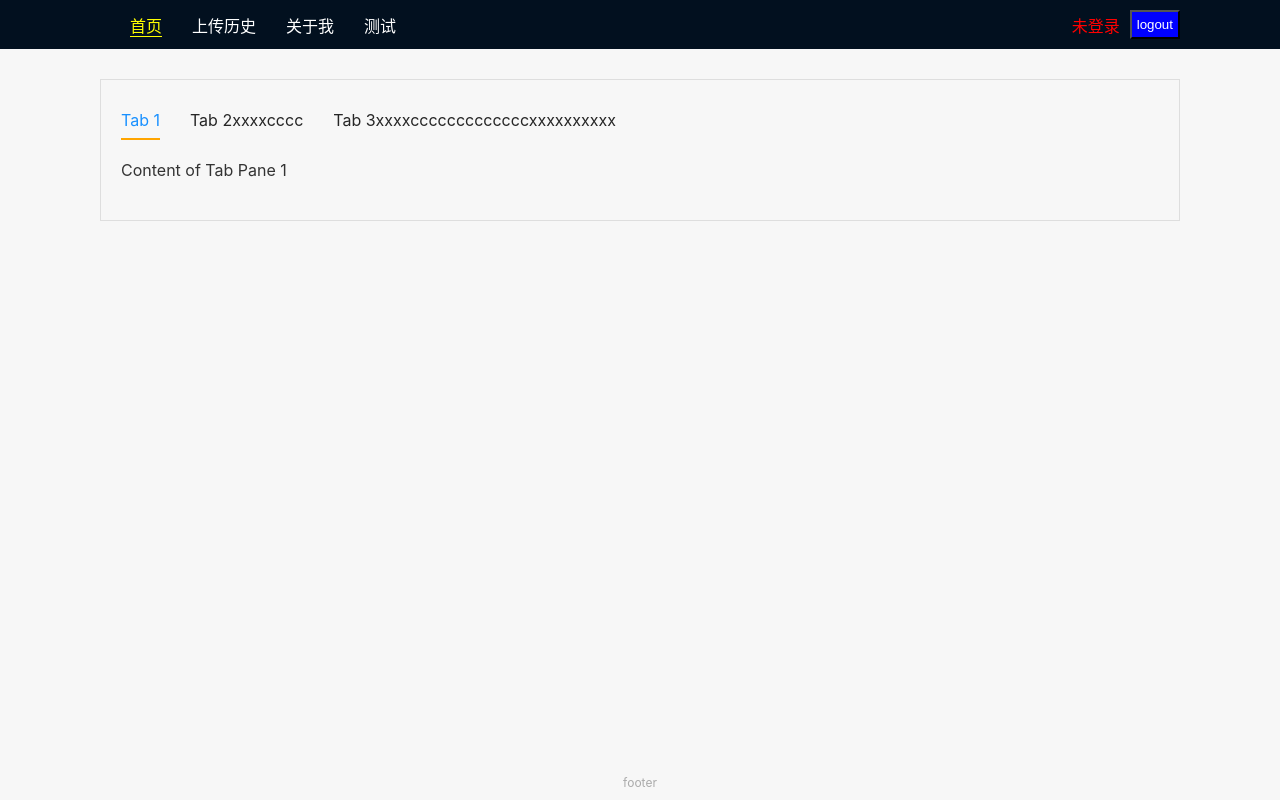
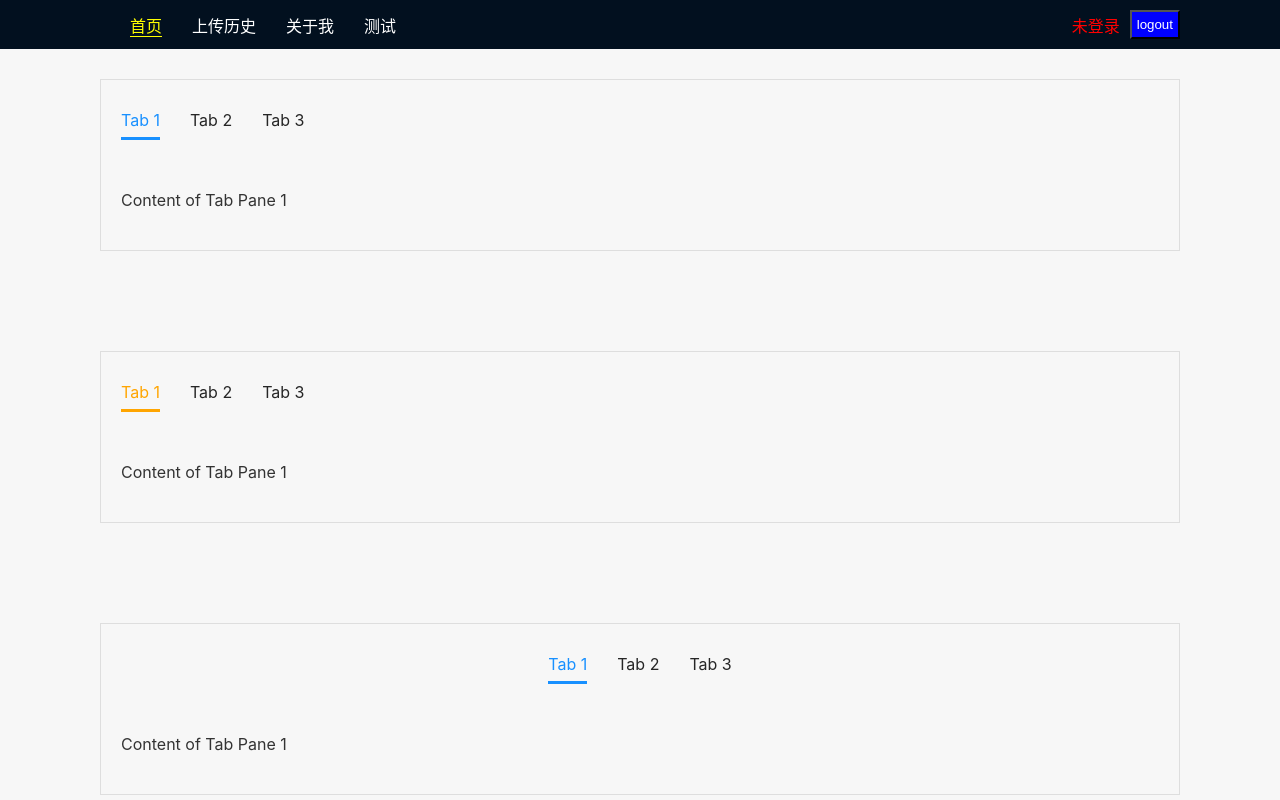
Before and after one commit to leigp555/react-ui-lib, a React app: page /#/ in a window 1280 px wide. Shown: the top 800 px of the page. Built offline with nearby package versions, Linux system fonts and the light colour scheme.

Commit message:
feat: 支持更多特性

```diff
--- a/src/lib/Tabs/Tabs.tsx
+++ b/src/lib/Tabs/Tabs.tsx
@@ -4,15 +4,27 @@ import styled from 'styled-components';
 type VNode = ReactElement & { type: { name: string } };
 
 interface Props extends HTMLAttributes<HTMLDivElement> {
+  bgc?: string;
+  position?: 'center' | 'start' | 'end';
   children?: React.ReactNode;
   callback?: (key: string) => void;
   defaultKey?: string;
+  gap?: number;
 }
+
+type TabNameProp = {
+  bgc?: string;
+  position?: 'center' | 'start' | 'end';
+  gap?: number;
+};
 
 const TabsStyled = styled.div`
   width: 100%;
   height: 100%;
   padding: 20px;
+  display: flex;
+  flex-direction: column;
+  gap: ${(props: TabNameProp) => `${props.gap}px`};
 `;
 
 const TabName = styled.div`
@@ -20,6 +32,7 @@ const TabName = styled.div`
   cursor: pointer;
   display: flex;
   gap: 30px;
+  justify-content: ${(props: TabNameProp) => props.position};
   //border-bottom: 1px solid rgba(0, 0, 0, 0.1);
   > span.title {
     padding: 10px 0;
@@ -29,10 +42,10 @@ const TabName = styled.div`
   > span.indicator {
     position: absolute;
     bottom: 0;
-    height: 2px;
+    height: 3px;
     left: 0;
     transition: all 250ms;
-    background-color: orange;
+    background-color: ${(props: TabNameProp) => props.bgc};
   }
 `;
 
@@ -41,20 +54,19 @@ const Content = styled.div`
 `;
 
 const Tabs: React.FC<Props> = (props) => {
-  const { children, callback, defaultKey, ...rest } = props;
+  const { children, callback, gap, position, bgc, defaultKey, ...rest } = props;
   const [currentIndex, setIndex] = useState<string>(defaultKey!);
   const spanRef = useRef<ReactNode[]>([]);
   const lastSpan = useRef<HTMLSpanElement | null>(null);
   const spanWrap = useRef<HTMLDivElement | null>(null);
   const indicator = useRef<HTMLSpanElement | null>(null);
-
   useEffect(() => {
     Array.from(spanWrap.current!.children).forEach((item) => {
       if (item.getAttribute('data-order') === currentIndex) {
         if (lastSpan.current) lastSpan.current.style.color = '#262626';
         const el = item as HTMLSpanElement;
         lastSpan.current = el;
-        el.style.color = '#1890ff';
+        el.style.color = bgc!;
         const { width, left: left1 } = el.getBoundingClientRect();
         const { left: left2 } = spanWrap.current!.getBoundingClientRect();
         indicator.current!.style.width = `${width}px`;
@@ -113,7 +125,7 @@ const Tabs: React.FC<Props> = (props) => {
     });
     return (
       <>
-        <TabName ref={spanWrap}>
+        <TabName ref={spanWrap} bgc={bgc!} position={position!}>
           {spanRef.current}
           <span className="indicator" ref={indicator} />
         </TabName>
@@ -121,12 +133,19 @@ const Tabs: React.FC<Props> = (props) => {
       </>
     );
   };
-  return <TabsStyled {...rest}>{render()}</TabsStyled>;
+  return (
+    <TabsStyled gap={gap!} {...rest}>
+      {render()}
+    </TabsStyled>
+  );
 };
 Tabs.defaultProps = {
   callback: () => {},
   defaultKey: '1',
-  children: ''
+  children: '',
+  bgc: '#1890ff',
+  position: 'start',
+  gap: 30
 };
 
 export default Tabs;
--- a/src/pages/Home.tsx
+++ b/src/pages/Home.tsx
@@ -22,6 +22,58 @@ const Home: React.FC = () => {
           <Tab tab="Tab 1" index="1">
             Content of Tab Pane 1
           </Tab>
+          <Tab tab="Tab 2" index="2">
+            Content of Tab Pane 2
+          </Tab>
+          <Tab tab="Tab 3" index="3">
+            Content of Tab Pane 3
+          </Tab>
+        </Tabs>
+      </div>
+      <div style={{ border: '1px solid rgba(0,0,0,.1)', width: '100%' }}>
+        <Tabs defaultKey="1" callback={onChange} bgc="orange">
+          <Tab tab="Tab 1" index="1">
+            Content of Tab Pane 1
+          </Tab>
+          <Tab tab="Tab 2" index="2">
+            Content of Tab Pane 2
+          </Tab>
+          <Tab tab="Tab 3" index="3">
+            Content of Tab Pane 3
+          </Tab>
+        </Tabs>
+      </div>
+      <div style={{ border: '1px solid rgba(0,0,0,.1)', width: '100%' }}>
+        <Tabs defaultKey="1" callback={onChange} position="center">
+          <Tab tab="Tab 1" index="1">
+            Content of Tab Pane 1
+          </Tab>
+          <Tab tab="Tab 2" index="2">
+            Content of Tab Pane 2
+          </Tab>
+          <Tab tab="Tab 3" index="3">
+            Content of Tab Pane 3
+          </Tab>
+        </Tabs>
+      </div>
+      <div style={{ border: '1px solid rgba(0,0,0,.1)', width: '100%' }}>
+        <Tabs defaultKey="1" callback={onChange} gap={100}>
+          <Tab tab="Tab 1" index="1">
+            Content of Tab Pane 1
+          </Tab>
+          <Tab tab="Tab 2" index="2">
+            Content of Tab Pane 2
+          </Tab>
+          <Tab tab="Tab 3" index="3">
+            Content of Tab Pane 3
+          </Tab>
+        </Tabs>
+      </div>
+      <div style={{ border: '1px solid rgba(0,0,0,.1)', width: '100%' }}>
+        <Tabs defaultKey="1" callback={onChange}>
+          <Tab tab="Tab 1" index="1">
+            Content of Tab Pane 1
+          </Tab>
           <Tab tab="Tab 2xxxxcccc" index="2">
             Content of Tab Pane 2
           </Tab>
```
